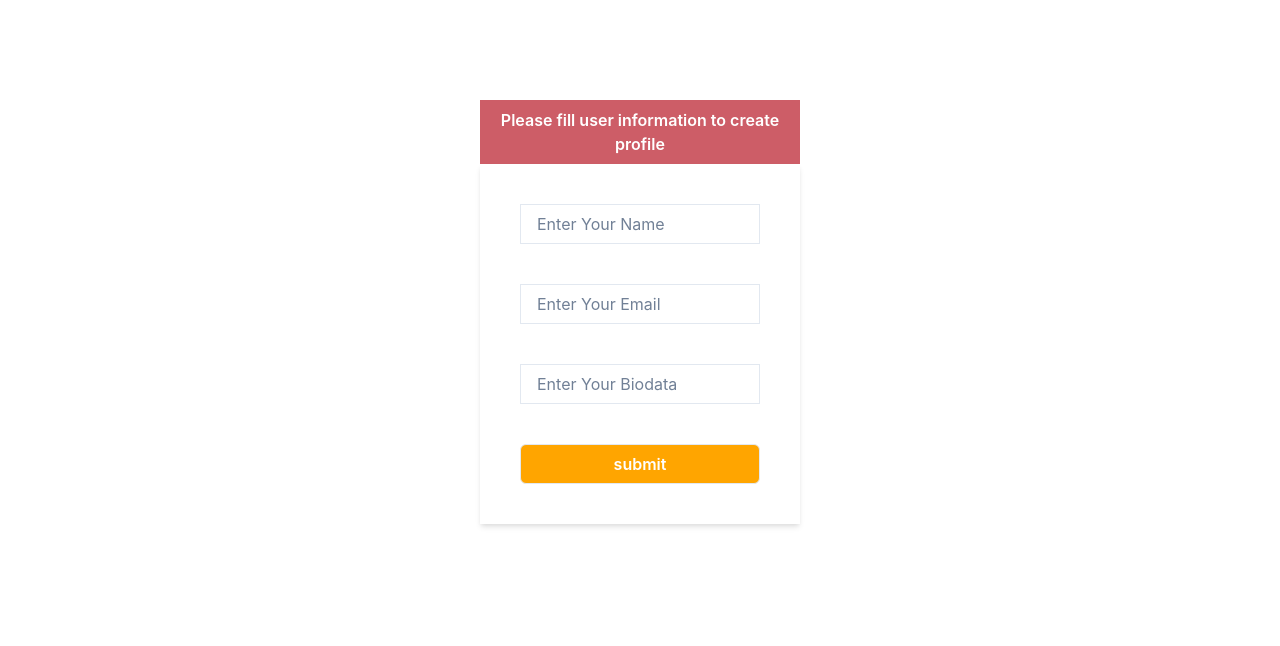
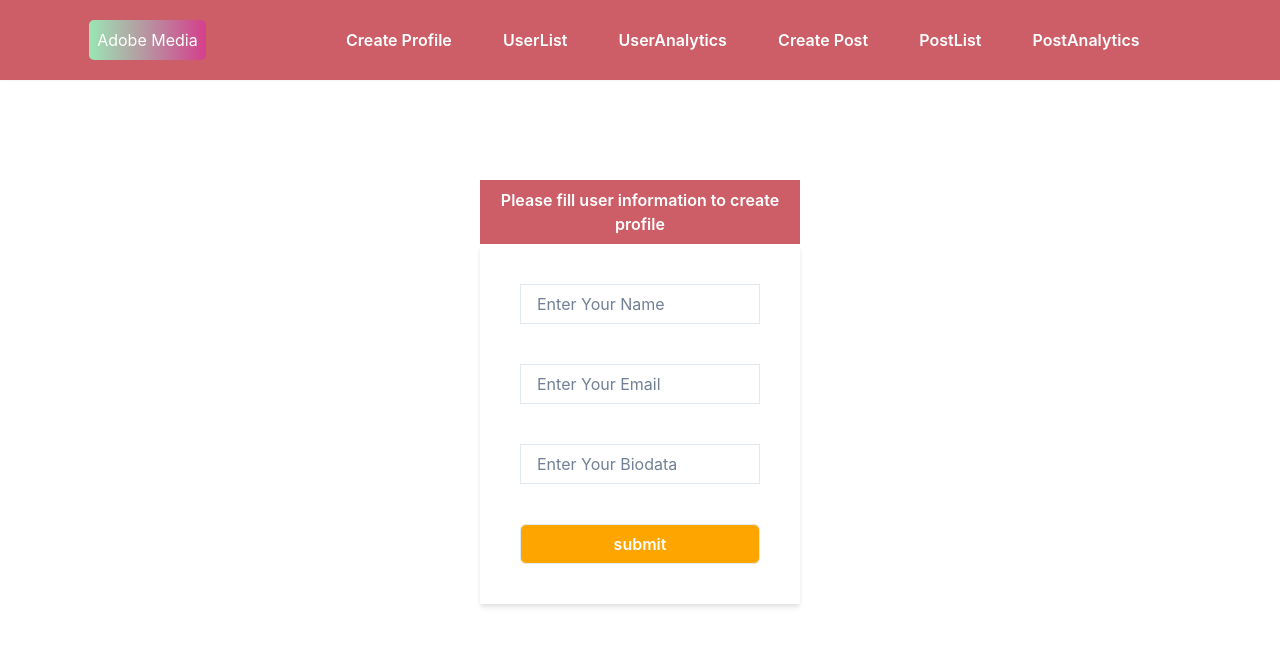
Before and after one commit to aamirkhan9420/adobe_app, a React (Create React App) app in the folder adobeapp/: page /userform in a window 1280 px wide. Shown: the top 646 px of the page. Built offline with nearby package versions, Linux system fonts and the light colour scheme.

Commit message:
navbar added

```diff
--- a/adobeapp/src/App.js
+++ b/adobeapp/src/App.js
@@ -1,10 +1,12 @@
 
 import './App.css';
+import Navbar from './components/Navbar/Navbar';
 import AllRoutes from './routes/AllRoutes';
 
 function App() {
   return (
     <div className="App">
+      <Navbar />
     <AllRoutes />
     </div>
   );
--- a/adobeapp/src/components/Navbar/Navbar.jsx
+++ b/adobeapp/src/components/Navbar/Navbar.jsx
@@ -1,8 +1,104 @@
-import React from 'react'
+import { Box, Drawer, DrawerBody, DrawerCloseButton, DrawerContent, DrawerHeader, DrawerOverlay, Flex, Stack, useDisclosure } from '@chakra-ui/react'
+import React, { useRef } from 'react'
+import { Link, NavLink } from 'react-router-dom'
+import { HamburgerIcon } from "@chakra-ui/icons"
+function Navbar() {
+  const { isOpen, onOpen, onClose } = useDisclosure()
+  const btnRef = useRef()
 
-function Navbar() {
   return (
-    <div>Navbar</div>
+    <Flex zIndex={700} w={"100%"} boxShadow="sm" height={"80px"} alignItems={"center"} justifyContent="space-evenly" bgColor={"#CD5D67"} position="sticky" top={0}  >
+      <Box textAlign={"center"} borderRadius={5} bgGradient='linear(to-r, green.200, pink.500)' color={'white'} p={2}>
+        <Link to={"/postlist"}>
+          Adobe Media
+        </Link>
+      </Box>
+      <Flex display={["none", "none", "none", "flex"]} align={"center"} justifyContent="space-evenly" width={"70%"} fontSize={['10px', '14px', '16px', '16px']} color="teal.900" fontWeight={600}>
+        <Box color={"white"}>
+          <NavLink to={"/userform"}>
+            Create Profile
+          </NavLink>
+        </Box>
+
+        <Box color={"white"}>
+          <NavLink to={"/userlist"}>
+            UserList
+          </NavLink>
+        </Box>
+
+        <Box color={"white"}>
+          <NavLink to={"/useranalytics"}>
+            UserAnalytics
+          </NavLink>
+        </Box>
+        <Box color={"white"}>
+          <NavLink to={"/postform"}>
+            Create Post
+          </NavLink>
+        </Box>
+        <Box color={"white"}>
+          <NavLink to={"/postlist"}>
+            PostList
+          </NavLink>
+        </Box>
+        <Box color={"white"}>
+          <NavLink to={"/postanalytics"}>
+            PostAnalytics
+          </NavLink>
+        </Box>
+      </Flex>
+
+      {/* if screen size is small or medium */}
+      <>
+        <HamburgerIcon aria-label='Options' as={HamburgerIcon} fontSize={30} color="white" onClick={onOpen} ref={btnRef} display={["flex", "flex", "flex", "none"]} />
+        <Drawer
+          isOpen={isOpen}
+          placement='right'
+          onClose={onClose}
+          finalFocusRef={btnRef}
+        >
+          <DrawerOverlay />
+          <DrawerContent>
+            <DrawerCloseButton color="white" />
+            <DrawerBody bgColor={"#66b9bf"} color="white" fontWeight={600}>
+              <Stack spacing={30}>
+                <Box color={"white"}>
+                  <NavLink to={"/userform"}>
+                    Create Profile
+                  </NavLink>
+                </Box>
+                <Box color={"white"}>
+                  <NavLink to={"/userlist"}>
+                    UserList
+                  </NavLink>
+                </Box>
+
+                <Box color={"white"}>
+                  <NavLink to={"/useranalytics"}>
+                    UserAnalytics
+                  </NavLink>
+                </Box>
+                <Box color={"white"}>
+                  <NavLink to={"/postform"}>
+                    Create Post
+                  </NavLink>
+                </Box>
+                <Box color={"white"}>
+                  <NavLink to={"/postlist"}>
+                    PostList
+                  </NavLink>
+                </Box>
+                <Box color={"white"}>
+                  <NavLink to={"/postanalytics"}>
+                    PostAnalytics
+                  </NavLink>
+                </Box>
+              </Stack>
+            </DrawerBody>
+          </DrawerContent>
+        </Drawer>
+      </>
+    </Flex>
   )
 }
 
--- a/adobeapp/src/components/UserForm/UserForm.jsx
+++ b/adobeapp/src/components/UserForm/UserForm.jsx
@@ -6,6 +6,7 @@ function Userform() {
   let [email, setEmail] = useState("")
   let [bio, setBio] = useState("")
   let toast = useToast()
+
   let handleForm = (e) => {
     e.preventDefault()
     let data = {
```
